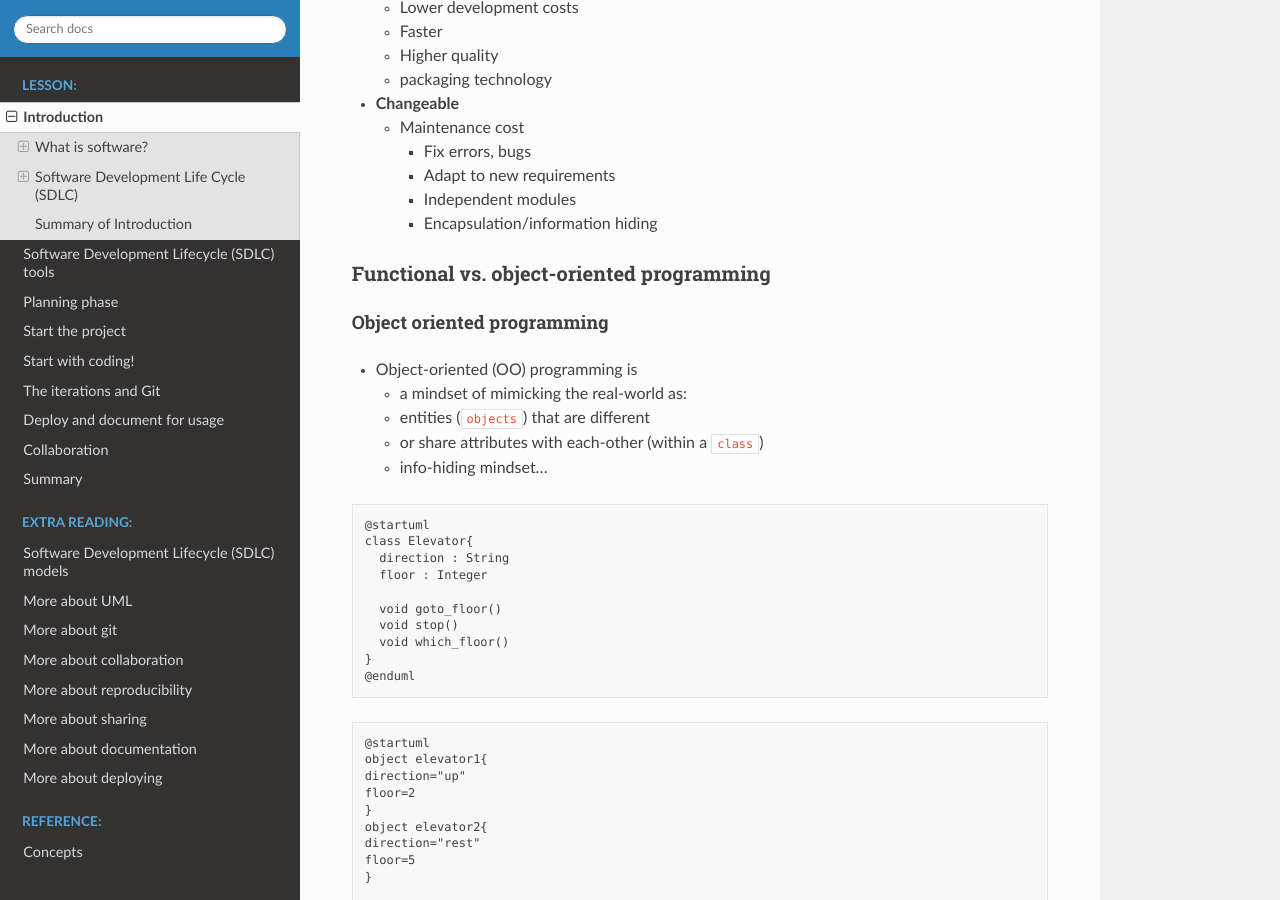
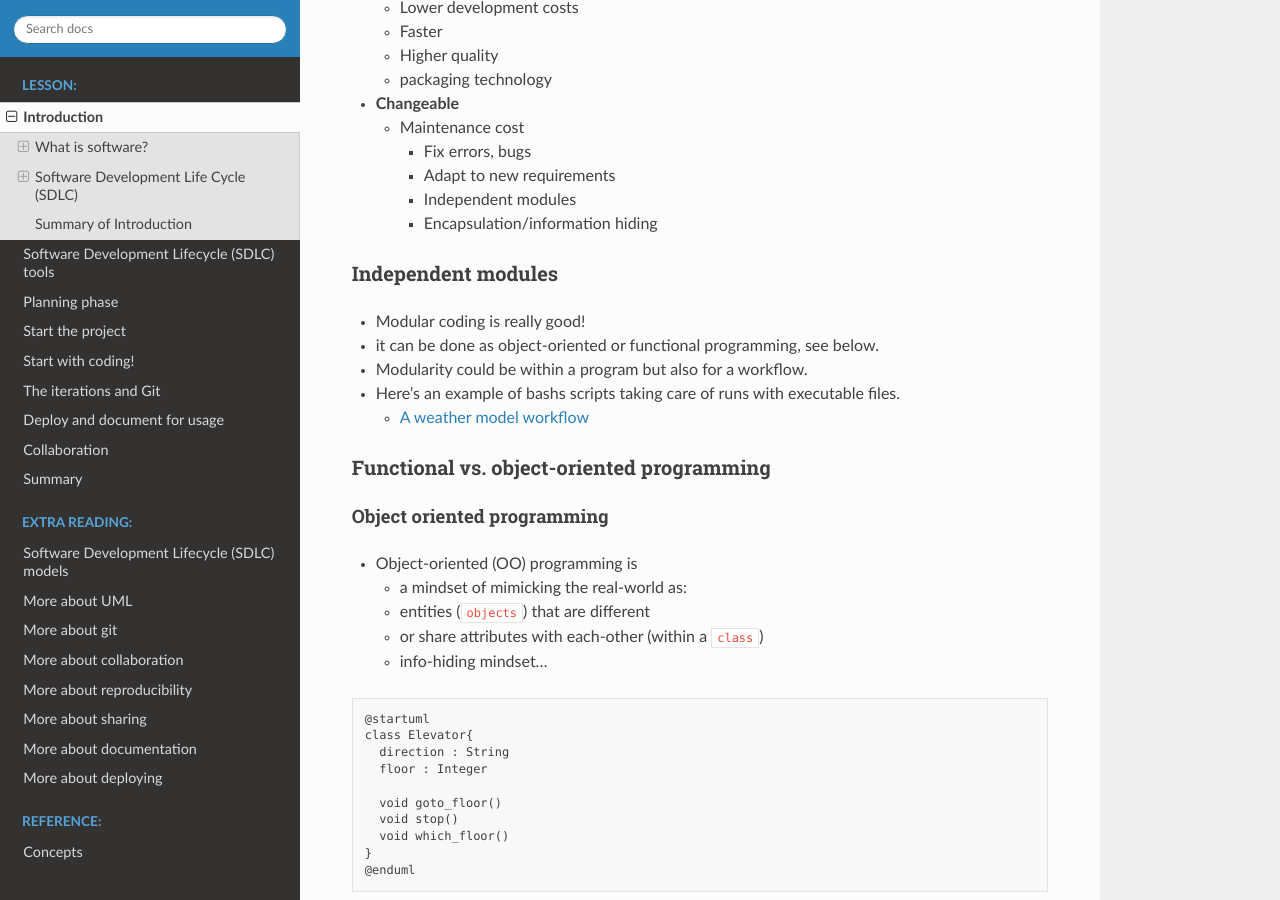
Before and after one commit to UPPMAX/programming_formalisms_intro, a Sphinx documentation site: the page built from doc/intro.md, in a window 1280 px wide and 900 px high, scrolled down 1547 px. Built offline with Sphinx 7.4.7 and the Read the Docs theme 2.0.0, drawn with Linux system fonts in a browser that asks for light colours; pages that are not in the unit, such as notebooks, are missing from menus.

Commit message:
wrf intro.md

```diff
--- a/doc/intro.md
+++ b/doc/intro.md
@@ -63,6 +63,13 @@
     - Independent modules
     - Encapsulation/information hiding
 
+
+### Independent modules
+- Modular coding is really good!
+- it can be done as object-oriented or functional programming, see below.
+- Modularity could be within a program but also for a workflow.
+- Here's an example of bashs scripts taking care of runs with executable files.
+  - [A weather model workflow](https://github.com/UPPMAX/programming_formalisms_intro/blob/main/doc/wrf-workflow.md)
 
 ### Functional vs. object-oriented programming
 
```
